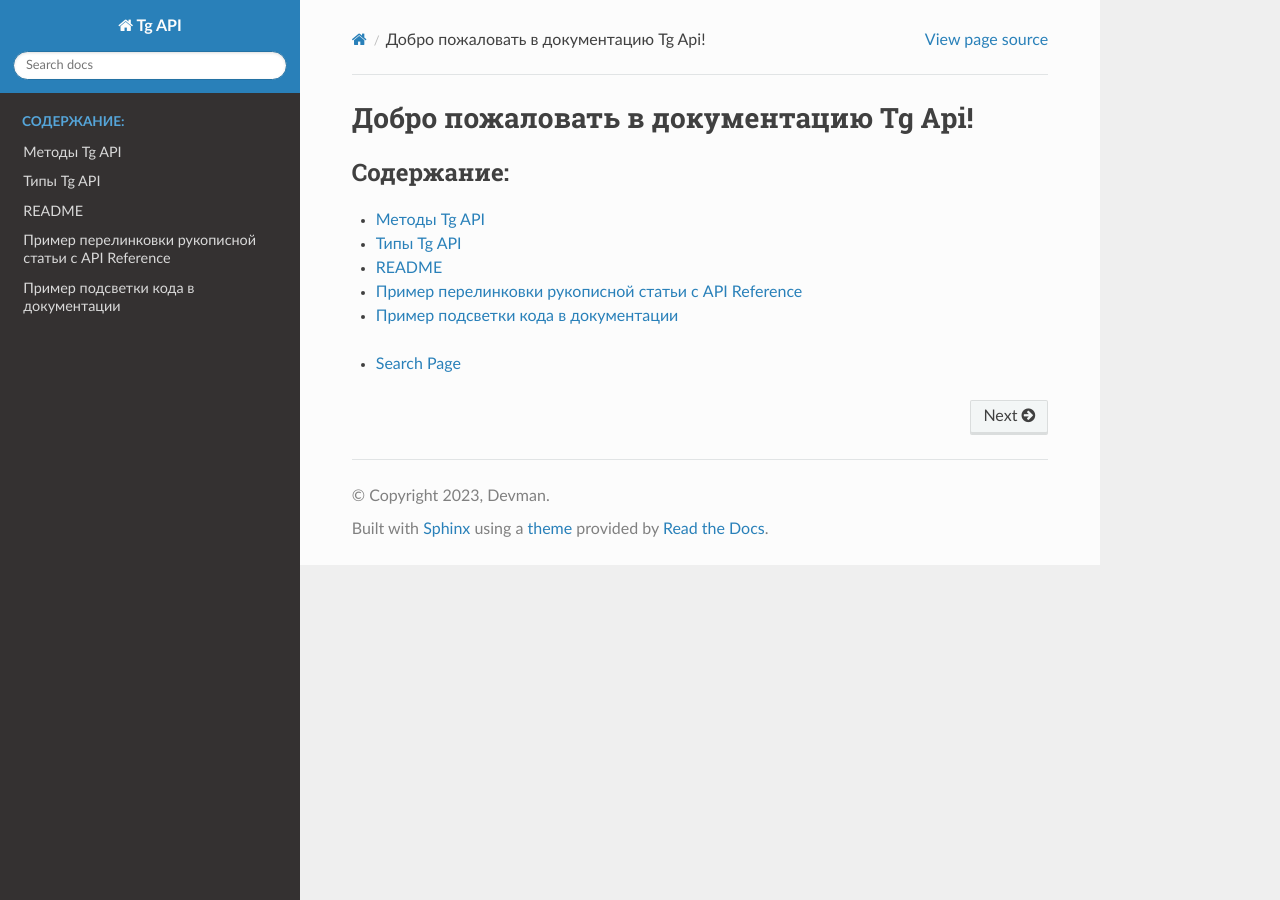
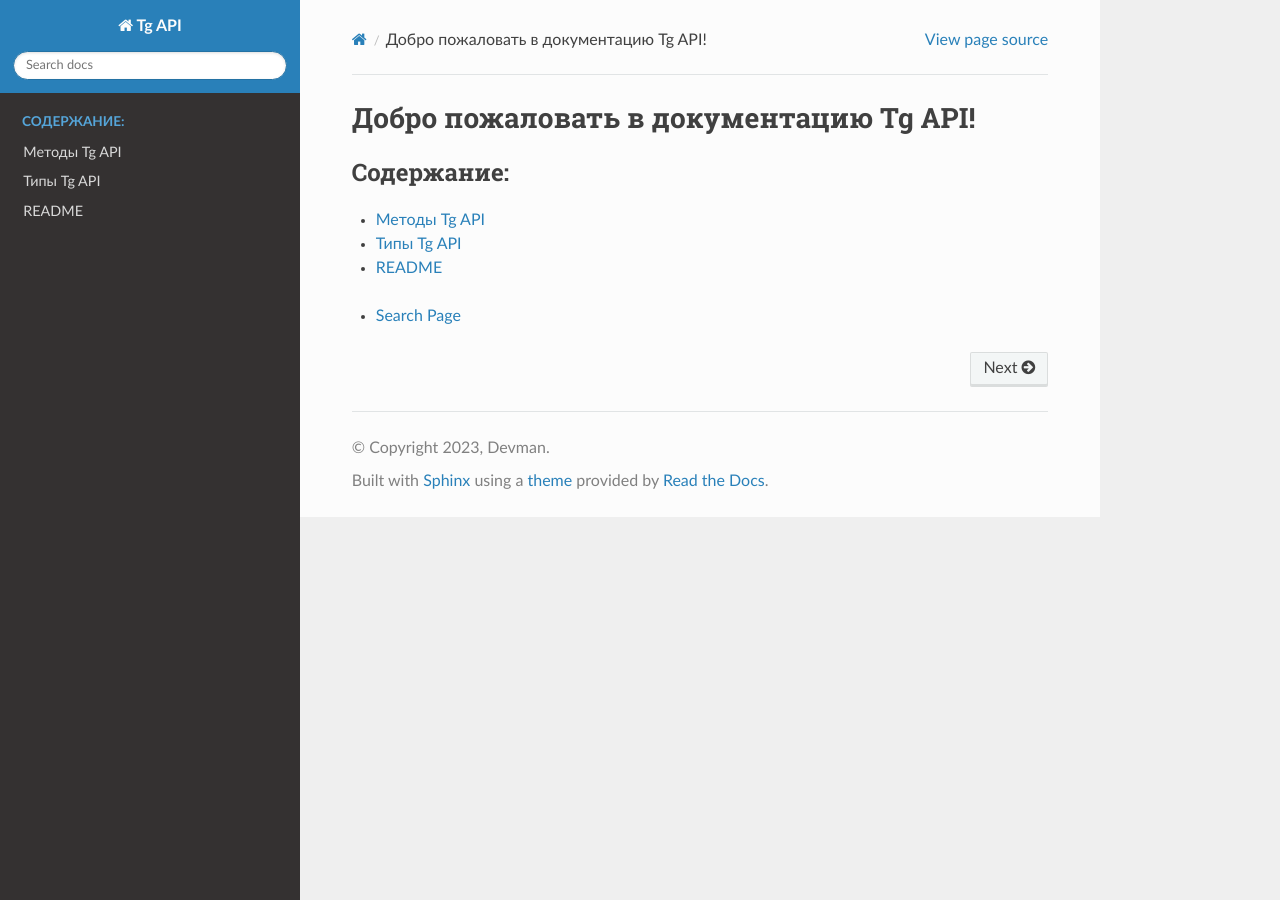
Before and after one commit to SadRus/tg_api_rtd, a Sphinx documentation site: the page built from sphinx_docs/source/index.rst, in a window 1280 px wide. Built offline with Sphinx 7.4.7 and the Read the Docs theme 2.0.0, drawn with Linux system fonts in a browser that asks for light colours.

Commit message:
Remove examples.rtd

```diff
--- a/sphinx_docs/source/examples.rst
+++ /dev/null
@@ -1,16 +0,0 @@
-Пример перелинковки рукописной статьи с API Reference
--------------------------------------------------------
-
-В нашей библиотеке представлен класс :py:class:`~tg_api.tg_methods.SendMessageResponse`, который обеспечивает
-отправку сообщения пользователю.
-
-
-Пример подсветки кода в документации
--------------------------------------------------------
-
-.. code-block:: python
-
-    from your_library import SendMessageResponse
-
-    response = SendMessageResponse(argument1="value1", argument2="value2")
-    print(response.some_method())
--- a/sphinx_docs/source/index.rst
+++ b/sphinx_docs/source/index.rst
@@ -1,4 +1,4 @@
-Добро пожаловать в документацию Tg Api!
+Добро пожаловать в документацию Tg API!
 =====================================================
 
 .. toctree::
```
Also changed, not shown: other parts of sphinx_docs/source/index.rst (+0 -1 lines).
